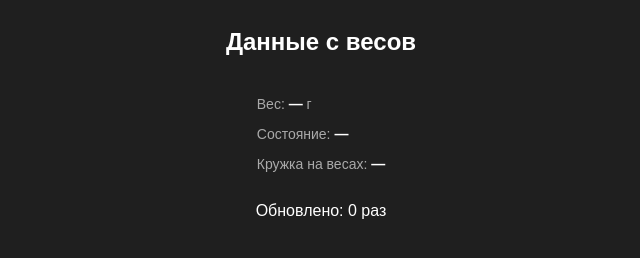
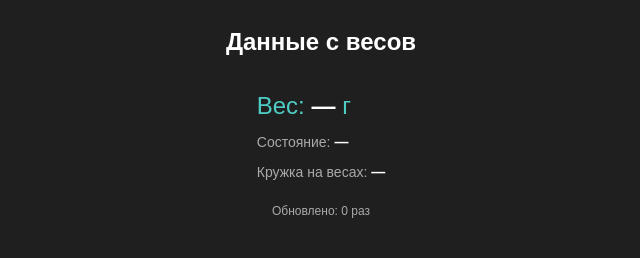
Before and after one commit to tinysh-tinos/Tea, a website: page public/index.html in a window 1280 px wide. Shown: the whole page, without its empty margins (319-959 px from the left). Drawn offline with Linux system fonts and the light colour scheme.

Commit message:
Update style.css

```diff
--- a/public/style.css
+++ b/public/style.css
@@ -27,3 +27,18 @@ h2 {
 	font-weight: bold;
 	color: #fff;
 }
+.error {
+	color: #ff6b6b;
+	margin-top: 10px;
+	font-size: 14px;
+}
+.weight-display {
+	font-size: 24px;
+	color: #4ecdc4;
+	margin: 10px 0;
+}
+.update-info {
+	color: #aaa;
+	margin-top: 10px;
+	font-size: 12px;
+}
```
Lines whose indentation alone changed are shown as unchanged.
